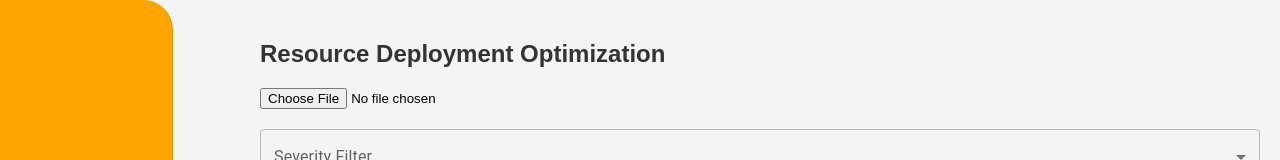
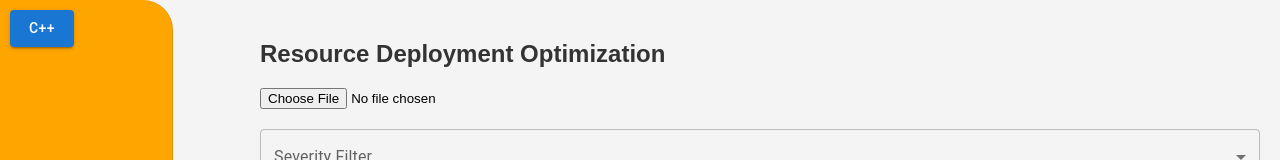
Before and after one commit to AmmarSathar/ConU-Hacks-2025-H7, a React (Create React App) app in the folder frontend/: page / in a window 1280 px wide. Shown: the top 160 px of the page. Built offline with nearby package versions, Linux system fonts and the light colour scheme.

Commit message:
tuggle option works

```diff
--- a/frontend/src/App.js
+++ b/frontend/src/App.js
@@ -22,9 +22,9 @@ function App() {
           variant="contained"
           color="primary"
           onClick={toggleSidebar}
-          style={{ position: 'fixed', top: 10, left: 10, zIndex: 1000 }}
+          style={{ position: 'fixed', top: 10, left: 10, zIndex: 1500 }}
         >
-          Toggle sidebar
+          C++
         </Button>
         <div style={{ display: 'flex', flexGrow: 1 }}>
           {sidebarOpen && <Navigation />}
```
